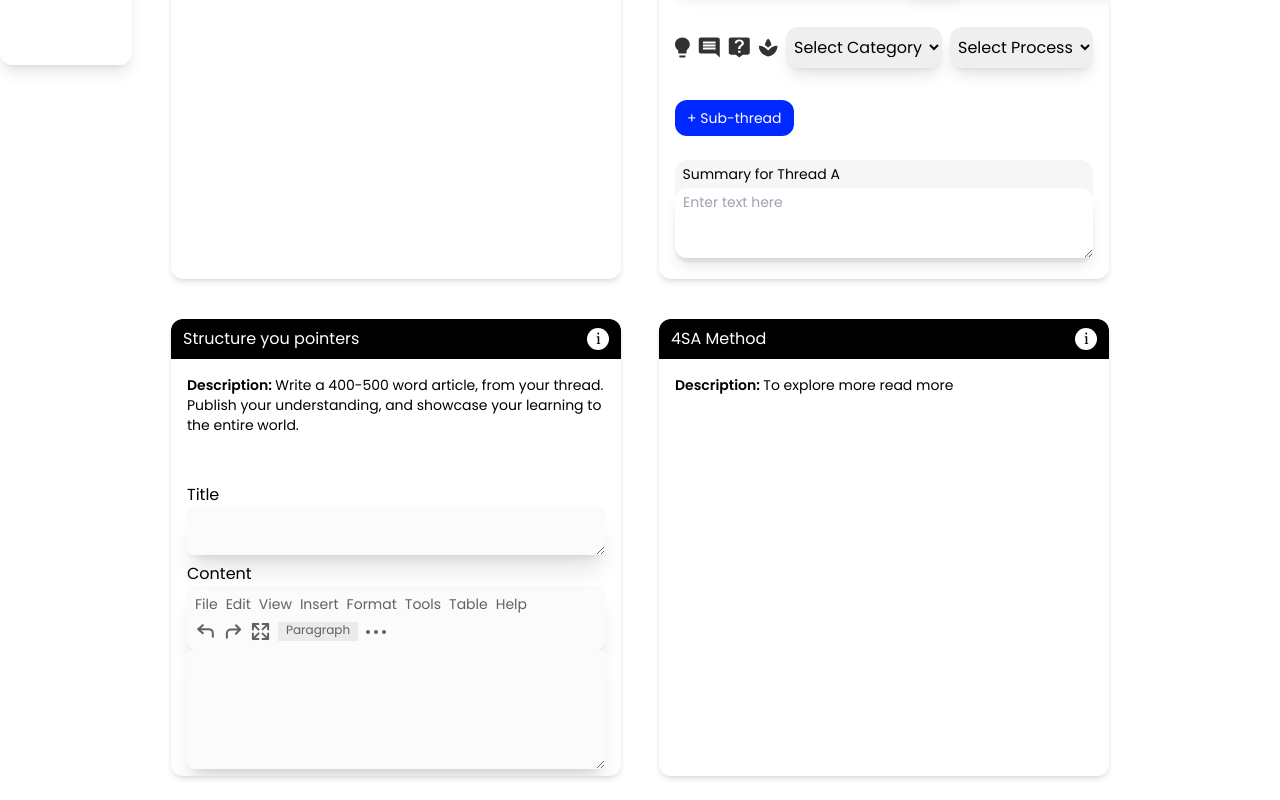
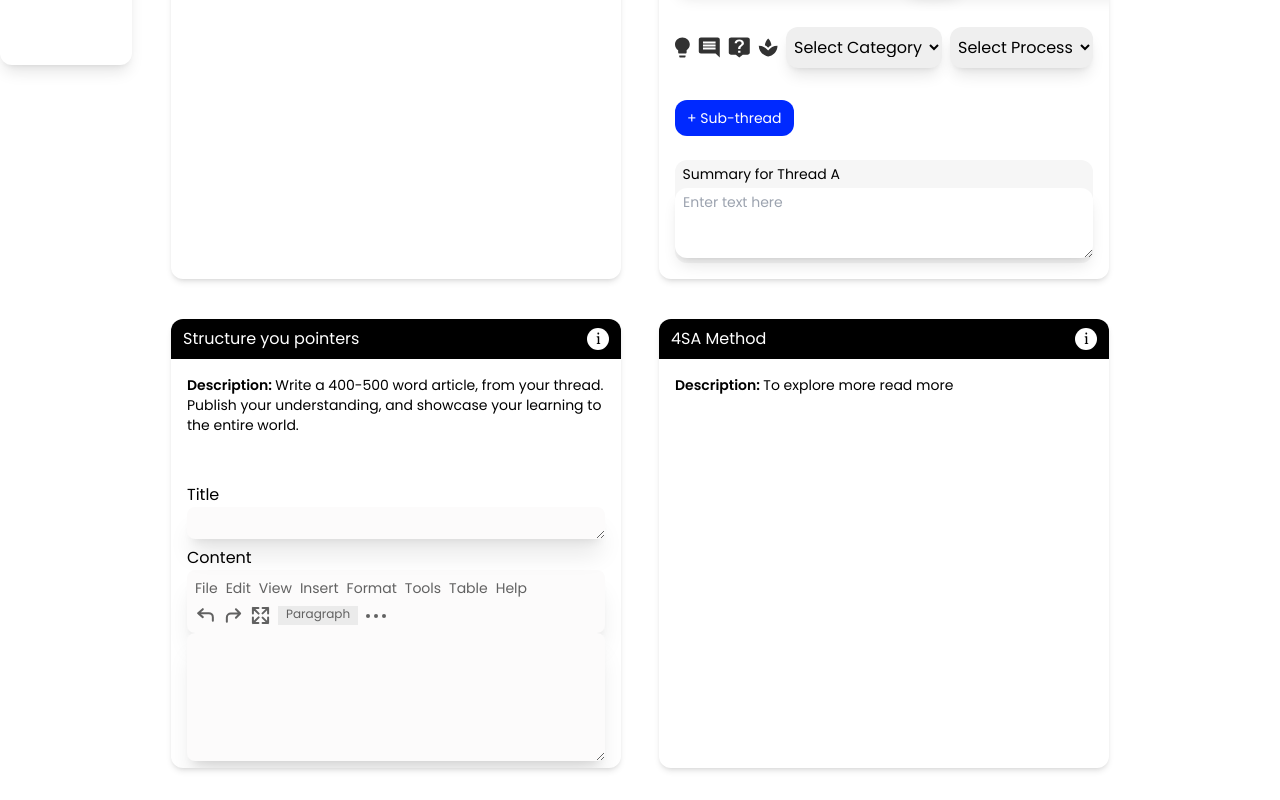
Before and after one commit to kirtiiraghav/deep-thought-assignment, a React (Vite) app: page / in a window 1280 px wide. Shown: the part 867-1667 px from the top of the page. Built offline with nearby package versions, Linux system fonts and the light colour scheme.

Commit message:
fix padding and add rows in textarea

```diff
--- a/src/components/ArticleForm.jsx
+++ b/src/components/ArticleForm.jsx
@@ -7,7 +7,7 @@ export default function ArticleForm() {
   return (
     <div className='px-4 pt-4'>
         <label className='w-full' htmlFor="title">Title</label>
-        <textarea  className='w-full shadow-xl bg-[#FCFBFB] rounded-lg' name="" id="title"></textarea>
+        <textarea rows={1}  className='w-full shadow-xl bg-[#FCFBFB] rounded-lg px-2 py-1' name="" id="title"></textarea>
 
         <label htmlFor="content">Content</label>
         <div className=' rounded-lg shadow-xl w-full px-2 py-2 text-sm bg-[#FCFBFB] text-[#616161]'>
@@ -33,7 +33,7 @@ export default function ArticleForm() {
                 </ul>
             </ul>
         </div>
-        <textarea rows={5} className='w-full bg-[#FCFBFB] rounded-lg shadow-xl ' name="" id="content"></textarea>
+        <textarea rows={5} className='w-full bg-[#FCFBFB] rounded-lg shadow-xl px-2 py-1 ' name="" id="content"></textarea>
     </div>
   )
 }
```
